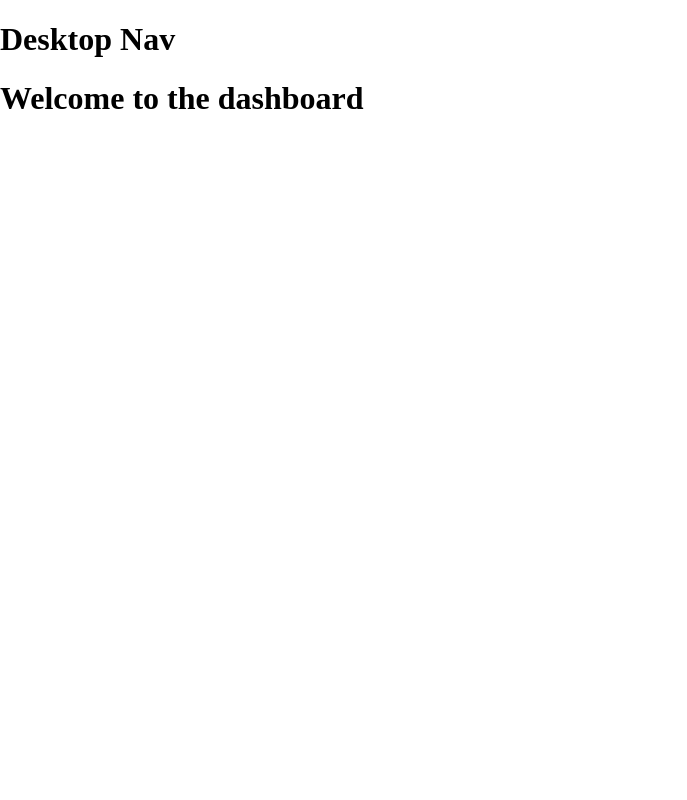
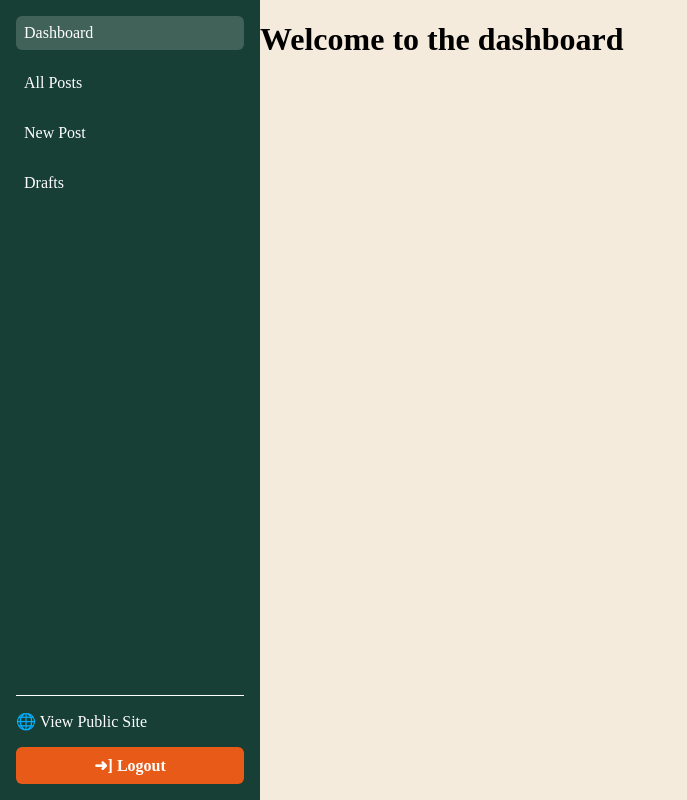
Before and after one commit to NedimM24/backcountry-journal, a React (Vite) app in the folder admin-frontend/: page / in a window 1280 px wide. Shown: the whole page, without its empty margins (0-687 px from the left). Built offline with nearby package versions, Linux system fonts and the light colour scheme; sample sign-in values are in the browser's storage.

Commit message:
style nav links

```diff
--- a/admin-frontend/src/App.tsx
+++ b/admin-frontend/src/App.tsx
@@ -3,6 +3,7 @@ import "./App.css";
 import Dashboard from "./pages/Dashboard/Dashboard";
 import { Login } from "./pages/Login/Login";
 import { ProtectedAdminRoute } from "./routes/ProtectedAdminRoute";
+import { AdminLayout } from "./components/AdminLayout/AdminLayout";
 
 function App() {
   return (
@@ -13,7 +14,9 @@ function App() {
 
         <Route element={<ProtectedAdminRoute />}>
           {/* private */}
-          <Route path="/" element={<Dashboard />} />
+          <Route element={<AdminLayout />}>
+            <Route path="/" element={<Dashboard />} />
+          </Route>
         </Route>
       </Routes>
     </BrowserRouter>
--- a/admin-frontend/src/components/AdminLayout/AdminLayout.module.css
+++ b/admin-frontend/src/components/AdminLayout/AdminLayout.module.css
@@ -1,3 +1,7 @@
+.layout{
+    min-height: 100vh;
+}
+
 .mobileNav{
     display: block;
 }
@@ -6,13 +10,29 @@
     display: none;
 }
 
+.main{
+    min-width: 0;
+    padding: 1rem;
+}
+
 /*SWITCH TO FULL SIDEBAR ONCE WE EXIT MOBILE MODE*/
 @media(min-width: 900px){
+    .layout{
+        display: flex;
+        align-items: stretch;
+    }
+
     .mobileNav{
         display: none;
     }
 
     .desktopNav{
         display: block;
+        flex: 0 0 260px;
+    }
+
+    .main{
+        flex: 1;
+        padding: 2rem;
     }
 }
--- a/admin-frontend/src/components/AdminLayout/AdminLayout.tsx
+++ b/admin-frontend/src/components/AdminLayout/AdminLayout.tsx
@@ -1,10 +1,11 @@
 import { MobileNav } from "./Sidebar/MobileNav";
 import { DesktopNav } from "./Sidebar/DesktopNav";
 import styles from "./AdminLayout.module.css";
+import { Outlet } from "react-router-dom";
 
 export function AdminLayout() {
   return (
-    <div>
+    <div className={styles.layout}>
       <div className={styles.mobileNav}>
         <MobileNav />
       </div>
@@ -12,6 +13,10 @@ export function AdminLayout() {
       <div className={styles.desktopNav}>
         <DesktopNav />
       </div>
+
+      <main>
+        <Outlet />
+      </main>
     </div>
   );
 }
--- a/admin-frontend/src/components/AdminLayout/Sidebar/DesktopNav.module.css
+++ b/admin-frontend/src/components/AdminLayout/Sidebar/DesktopNav.module.css
@@ -0,0 +1,45 @@
+.container{
+    display: flex;
+    flex-direction: column;
+    background-color: var(--color-header);
+    height: 100vh;
+    padding: 1rem;
+}
+
+.links{
+    display: flex;
+    flex-direction: column;
+    color: white;
+    gap: 1rem;
+    flex: 1;
+
+}
+
+.bottomLinks{
+   margin-top: auto;
+   padding-top: 1rem;
+   display: flex;
+   flex-direction: column;
+   gap: 1rem;
+   border-top: 1px solid white;
+}
+
+.navLink,
+.activeLink {
+  display: block;
+  width: 100%;
+  box-sizing: border-box;
+  border-radius: 6px;
+  color: inherit;
+  text-decoration: none;
+  transition: background-color 0.2s ease;
+  padding: .5rem;
+}
+
+.navLink:hover{
+    background-color: rgba(255, 255, 255, 0.1);
+}
+
+.activeLink{
+    background-color: rgba(255, 255, 255, 0.18);
+}
--- a/admin-frontend/src/components/AdminLayout/Sidebar/DesktopNav.tsx
+++ b/admin-frontend/src/components/AdminLayout/Sidebar/DesktopNav.tsx
@@ -1,3 +1,67 @@
+import { NavLink, useNavigate } from "react-router-dom";
+import styles from "./DesktopNav.module.css";
+
 export function DesktopNav() {
-  return <h1>Desktop Nav</h1>;
+  const navigate = useNavigate();
+  function handleLogout() {
+    localStorage.removeItem("token");
+    localStorage.removeItem("role");
+    navigate("/login", { replace: true });
+  }
+  return (
+    <aside className={styles.container}>
+      <nav className={styles.links}>
+        <NavLink
+          to="/"
+          end
+          className={({ isActive }) =>
+            isActive ? styles.activeLink : styles.navLink
+          }
+        >
+          Dashboard
+        </NavLink>
+        <NavLink
+          to="/posts"
+          end
+          className={({ isActive }) =>
+            isActive ? styles.activeLink : styles.navLink
+          }
+        >
+          All Posts
+        </NavLink>
+        <NavLink
+          to="/posts/new-post"
+          end
+          className={({ isActive }) =>
+            isActive ? styles.activeLink : styles.navLink
+          }
+        >
+          New Post
+        </NavLink>
+
+        <NavLink
+          to="/posts/drafts"
+          end
+          className={({ isActive }) =>
+            isActive ? styles.activeLink : styles.navLink
+          }
+        >
+          Drafts
+        </NavLink>
+
+        <div className={styles.bottomLinks}>
+          <a
+            href="place vervel front end here"
+            target="_blank"
+            rel="noopener noreferrer"
+          >
+            🌐 View Public Site
+          </a>
+          <button type="button" className="btn" onClick={handleLogout}>
+            ➜] Logout
+          </button>
+        </div>
+      </nav>
+    </aside>
+  );
 }
--- a/admin-frontend/src/components/AdminLayout/Sidebar/MobileNav.tsx
+++ b/admin-frontend/src/components/AdminLayout/Sidebar/MobileNav.tsx
@@ -11,17 +11,27 @@ export function MobileNav() {
   const [open, setOpen] = useState(false);
   return (
     <div>
-      <button onClick={() => setOpen(!open)} aria-expanded={open}>
-        Menu
+      <button
+        className="btn"
+        onClick={() => setOpen(!open)}
+        aria-expanded={open}
+      >
+        ≡
       </button>
 
       {open && (
         <div>
           <nav>
             <Link to="/">Dashboard</Link>
-            <Link to="/new-post">New Post</Link>
-            <Link to="/comments">Comments</Link>
+            <Link to="/posts/new">New Post</Link>
             <div>
+              <a
+                href="place vervel front end here"
+                target="_blank"
+                rel="noopener noreferrer"
+              >
+                View Public Site
+              </a>
               <button onClick={handleLogout}>Logout</button>
             </div>
           </nav>
--- a/admin-frontend/src/index.css
+++ b/admin-frontend/src/index.css
@@ -15,8 +15,43 @@
 
 body{
   margin: 0;
+  background-color: var(--color-background);
 }
 
 * {
   box-sizing: border-box;
 }
+
+/*SHAED BUTTON STYLE*/
+.btn{
+  display: inline-flex;
+  align-items: center;
+  justify-content: center;
+  padding: .55rem;
+  border: none;
+  border-radius: 6px;
+
+  background-color: var(--color-primary);
+  color: white;
+
+  font: inherit;
+  font-weight: 600;
+  cursor: pointer;
+
+  transition: var(--color-primary-hover) 0.2s ease;
+}
+
+.btn:hover{
+  background-color: var(--color-primary-hover);
+  transform: scale(1.07);
+}
+
+.btn:active{
+  background-color: var(--color-primary-hover);
+  transform: scale(1.02);
+}
+
+a{
+  color: inherit;
+  text-decoration: none;
+}
--- a/admin-frontend/src/pages/Dashboard/Dashboard.tsx
+++ b/admin-frontend/src/pages/Dashboard/Dashboard.tsx
@@ -1,9 +1,6 @@
-import { AdminLayout } from "../../components/AdminLayout/AdminLayout";
-
 function Dashboard() {
   return (
     <div>
-      <AdminLayout />
       <h1>Welcome to the dashboard</h1>
     </div>
   );
```
